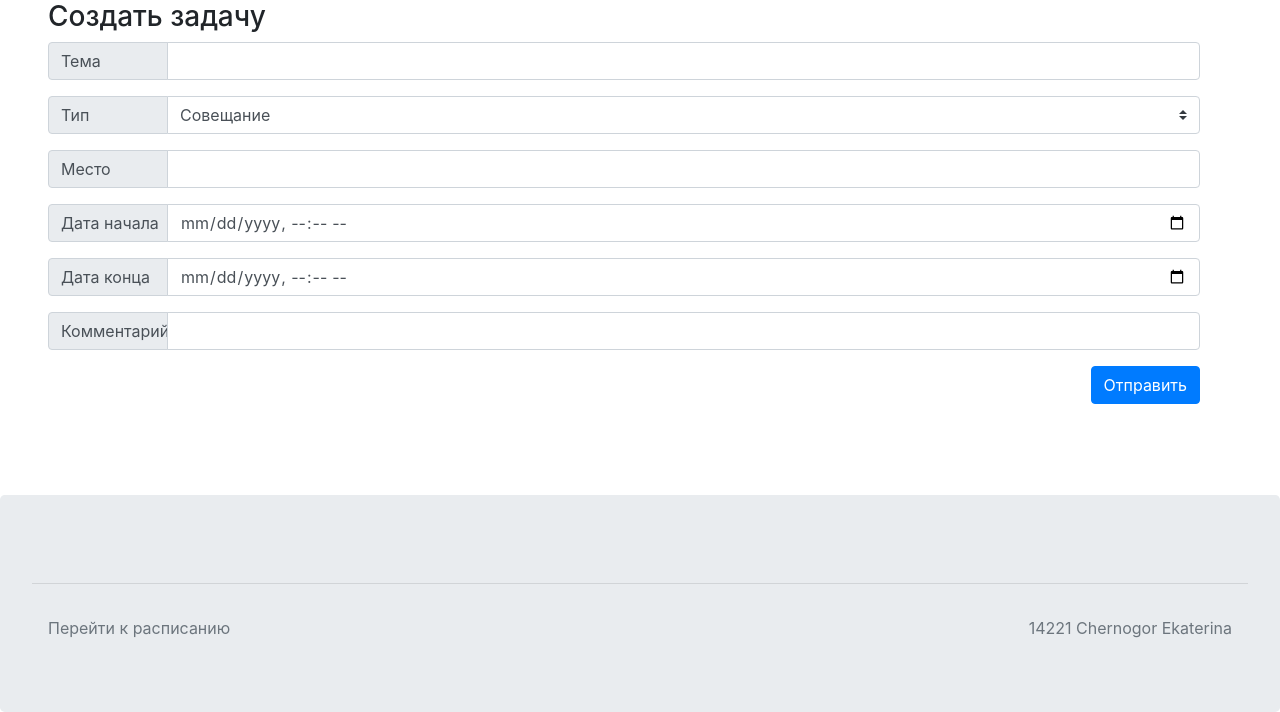
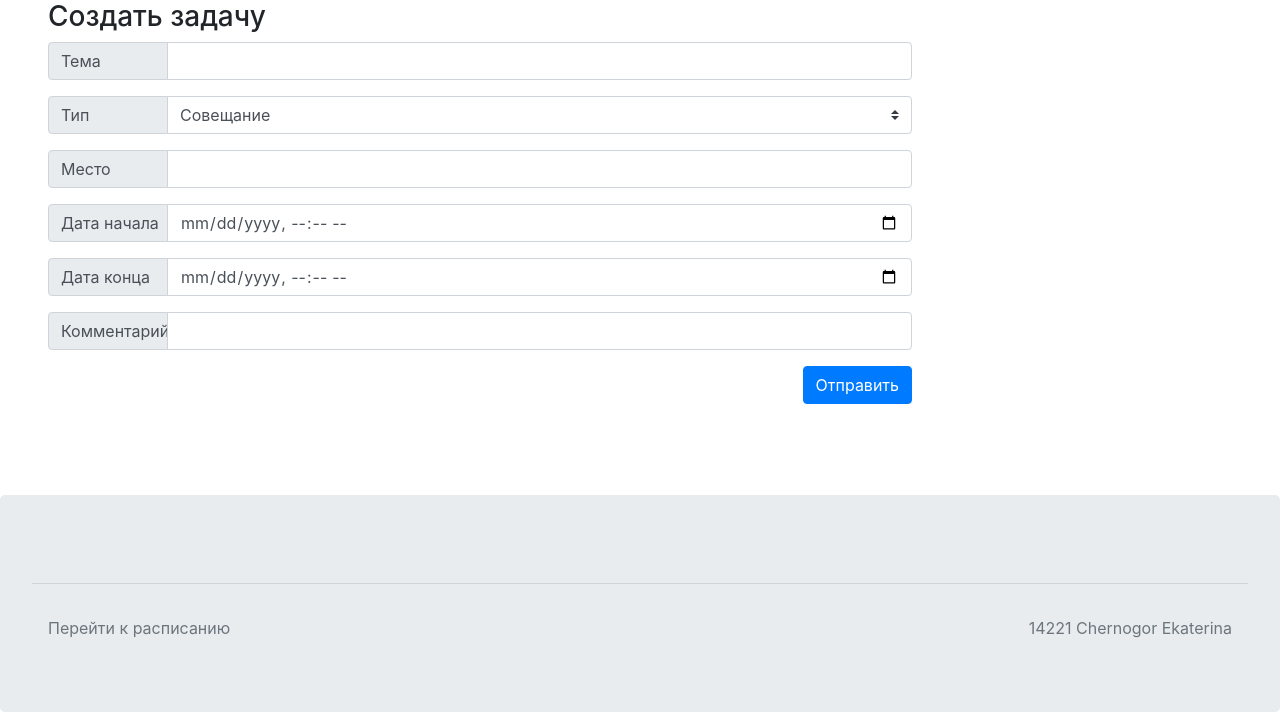
Before and after one commit to CatherineChernogor/Task-manager-php-project, a PHP site: the page made by _new version/index.php in a window 1280 px wide. Shown: the part 88-800 px from the top of the page. Run offline with PHP 8.4, Linux system fonts and the light colour scheme.

Commit message:
fix redirect

```diff
--- a/_new version/App/Models/Event.php
+++ b/_new version/App/Models/Event.php
@@ -126,13 +126,7 @@ class Event extends BaseModel
 
     public function set()
     {
-        if ($this->is_new()) {
-
-            $this->save();
-        } else {
-
-            $this->update();
-        }
+        return $this->is_new() ? $this->save() : $this->update();
     }
 
     public function is_new()
@@ -143,15 +137,11 @@ class Event extends BaseModel
     public function get_texed_type()
     {
         $types = static::list_types();
-        if (isset($types[$this->type])) {
-            return $types[$this->type];
-        }
-        return '-';
+        return $types[$this->type] ?? '-';
     }
 
     public function is_done()
     {
-
         return $this->status == static::STATUS_DONE;
     }
 
--- a/_new version/autoload.php
+++ b/_new version/autoload.php
@@ -25,3 +25,4 @@ function get_cur_status()
 {
     return isset($_GET['status']) ? $_GET['status'] : 'all';
 }
+session_start();
--- a/_new version/index.php
+++ b/_new version/index.php
@@ -5,11 +5,17 @@ use App\Models\Event;
 
 $event = new Event;
 
+if (isset($_SESSION['successMessage'])) {
+    $successMessage = $_SESSION['successMessage'];
+    unset($_SESSION['successMessage']);
+}
+
 if (getenv('REQUEST_METHOD') === 'POST') {
 
     $event->fill($_POST);
 
     if ($event->set()) {
+        $_SESSION['successMessage'] = "Спасибо, ваши данные сохранены";
         header('HTTP/1.1');
         header('Location: /');
         exit;
@@ -18,6 +24,5 @@ if (getenv('REQUEST_METHOD') === 'POST') {
 
     $id = $_GET['updated_id'];
     $event = Event::get_by_id($id);
-
 }
 include("views/template_f.php");
--- a/_new version/views/parts/form.php
+++ b/_new version/views/parts/form.php
@@ -18,7 +18,7 @@
 
         <div class="form-group">
             <span class="text-danger text-sm-left"><?= $event->get_error('subject') ?></span>
-            <div class="input-group mb-3">
+            <div class="input-group mb-3 w-75">
                 <div class="input-group-prepend">
                     <span class="input-group-text">Тема</span>
                 </div>
@@ -29,7 +29,7 @@
 
         <div class="form-group">
             <span class="text-danger text-sm-left"><?= $event->get_error('type') ?></span>
-            <div class="input-group mb-3">
+            <div class="input-group mb-3 w-75">
                 <div class="input-group-prepend">
                     <label class="input-group-text">Тип</label>
                 </div>
@@ -42,7 +42,7 @@
         </div>
 
 
-        <div class="input-group mb-3">
+        <div class="input-group mb-3 w-75">
             <div class="input-group-prepend">
                 <span class="input-group-text">Место</span>
             </div>
@@ -53,7 +53,7 @@
         <div class="form-group">
             <span class="text-danger text-sm-left"><?= $event->get_error('date_start') ?></span>
 
-            <div class="input-group mb-3">
+            <div class="input-group mb-3 w-75">
                 <div class="input-group-prepend">
                     <span class="input-group-text">Дата начала</span>
                 </div>
@@ -65,7 +65,7 @@
         <div class="form-group">
             <span class="text-danger text-sm-left"><?= $event->get_error('date_end') ?></span>
 
-            <div class="input-group mb-3">
+            <div class="input-group mb-3 w-75">
                 <div class="input-group-prepend">
                     <span class="input-group-text">Дата конца</span>
                 </div>
@@ -75,7 +75,7 @@
         </div>
 
 
-        <div class="input-group mb-3">
+        <div class="input-group mb-3 w-75">
             <div class="input-group-prepend">
                 <span class="input-group-text">Комментарий</span>
             </div>
@@ -83,7 +83,7 @@
         </div>
 
 
-        <div class="form-group mb-3 d-flex justify-content-end">
+        <div class="form-group mb-3 w-75 d-flex justify-content-end">
             <?php if ($event->is_new()) : ?>
                 <button class="btn btn-primary" type="submit">Отправить</button>
             <?php else : ?>
--- a/_new version/views/template_f.php
+++ b/_new version/views/template_f.php
@@ -1,8 +1,15 @@
 <?php include("parts/main-head.php") ?>
 
 <div class="main-page d-flex justify-content-center pl-5">
-    <?php include("parts/form.php") ?>
 
+    <?php if (!empty($successMessage)) : ?>
+        <div class="w-25">
+            <div class="alert alert-success" role="alert"><?= $successMessage ?></div>
+            <a href="/" class="btn btn-outline-success">Создать еще одну запись</a>
+        </div>
+    <?php else : ?>
+        <?php include("parts/form.php") ?>
+    <?php endif ?>
 
 </div>
 <?php include("parts/main-foot.php") ?>
```
